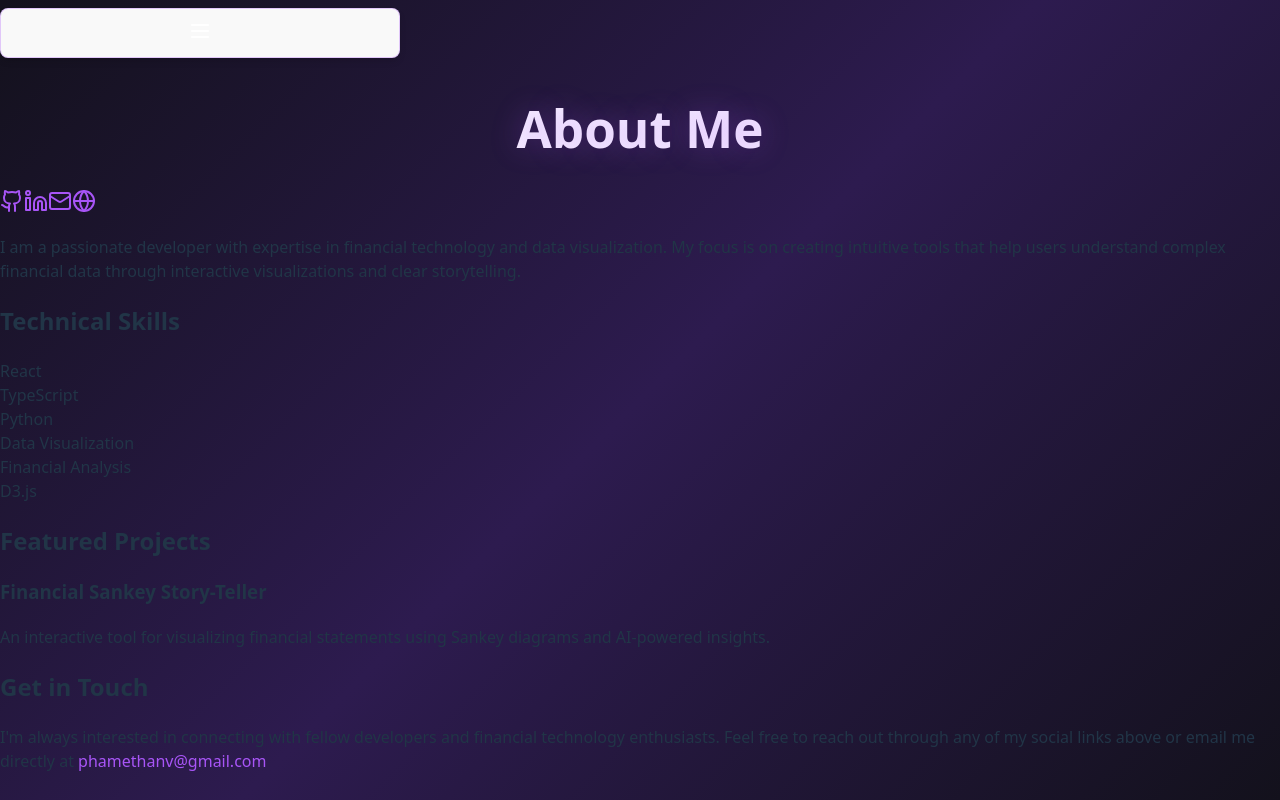
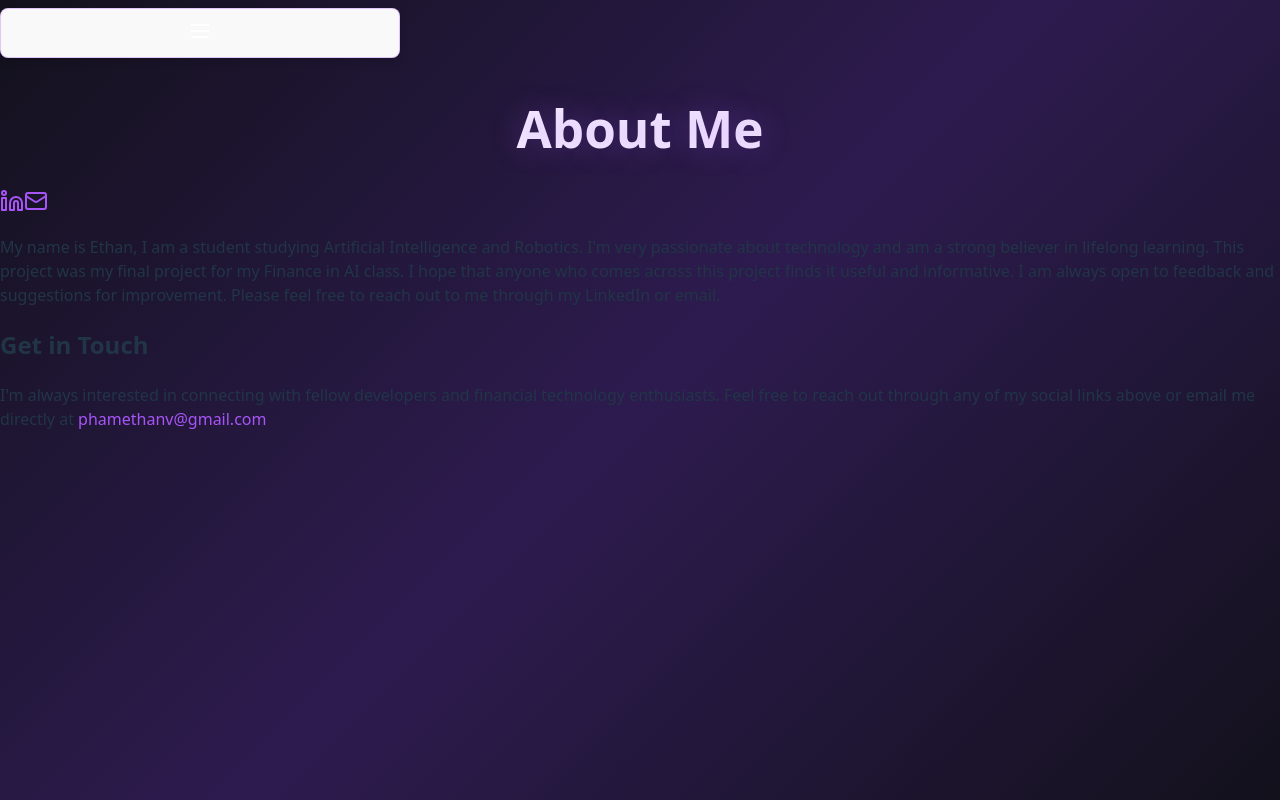
Before and after one commit to Ethan-pyjs/FSankeyLLMTL, a React (Vite) app in the folder Financial-Sankey-StoryTeller/: page /about in a window 1280 px wide. Built offline with nearby package versions, Linux system fonts and the light colour scheme; the HTML template or start-up script is replaced by a standard one.

Commit message:
updated About.tsx

```diff
--- a/Financial-Sankey-StoryTeller/src/pages/About.tsx
+++ b/Financial-Sankey-StoryTeller/src/pages/About.tsx
@@ -1,12 +1,7 @@
-import { Github, Linkedin, Mail, Globe } from 'lucide-react';
+import { Linkedin, Mail } from 'lucide-react';
 
 export default function About() {
   const socialLinks = [
-    {
-      name: 'GitHub',
-      url: 'https://github.com/Ethan-pyjs',
-      icon: <Github className="w-6 h-6" />
-    },
     {
       name: 'LinkedIn',
       url: 'https://linkedin.com/in/phamethanv',
@@ -16,11 +11,6 @@ export default function About() {
       name: 'Email',
       url: 'mailto:phamethanv@gmail.com',
       icon: <Mail className="w-6 h-6" />
-    },
-    {
-      name: 'Portfolio',
-      url: 'https://your-portfolio.com',
-      icon: <Globe className="w-6 h-6" />
     }
   ];
 
@@ -49,39 +39,12 @@ export default function About() {
         {/* Introduction Section */}
         <div className="prose prose-invert max-w-none mb-8">
           <p className="text-gray-300 text-lg leading-relaxed">
-            I am a passionate developer with expertise in financial technology and data visualization.
-            My focus is on creating intuitive tools that help users understand complex financial data
-            through interactive visualizations and clear storytelling.
+            My name is Ethan, I am a student studying Artificial Intelligence and Robotics. I'm very
+            passionate about technology and am a strong believer in lifelong learning. This project
+            was my final project for my Finance in AI class. I hope that anyone who comes across this
+            project finds it useful and informative. I am always open to feedback and suggestions for
+            improvement. Please feel free to reach out to me through my LinkedIn or email.
           </p>
-        </div>
-
-        {/* Skills Section */}
-        <div className="mb-8">
-          <h2 className="text-2xl font-semibold text-purple-300 mb-4">Technical Skills</h2>
-          <div className="grid grid-cols-2 md:grid-cols-3 gap-4">
-            {['React', 'TypeScript', 'Python', 'Data Visualization', 'Financial Analysis', 'D3.js'].map((skill) => (
-              <div
-                key={skill}
-                className="bg-gray-800 bg-opacity-50 rounded-lg px-4 py-2 text-gray-300 text-center border border-purple-500 border-opacity-20"
-              >
-                {skill}
-              </div>
-            ))}
-          </div>
-        </div>
-
-        {/* Projects Section */}
-        <div className="mb-8">
-          <h2 className="text-2xl font-semibold text-purple-300 mb-4">Featured Projects</h2>
-          <div className="grid grid-cols-1 md:grid-cols-2 gap-6">
-            <div className="bg-gray-800 bg-opacity-50 rounded-lg p-4 border border-purple-500 border-opacity-20">
-              <h3 className="text-xl font-semibold text-purple-200 mb-2">Financial Sankey Story-Teller</h3>
-              <p className="text-gray-300">
-                An interactive tool for visualizing financial statements using Sankey diagrams and AI-powered insights.
-              </p>
-            </div>
-            {/* Add more projects as needed */}
-          </div>
         </div>
 
         {/* Contact Section */}
@@ -91,7 +54,7 @@ export default function About() {
             I'm always interested in connecting with fellow developers and financial technology enthusiasts.
             Feel free to reach out through any of my social links above or email me directly at{' '}
             <a
-              href="mailto:your.email@example.com"
+              href="mailto:phamethanv@gmail.com"
               className="text-purple-400 hover:text-purple-300 transition-colors duration-200"
             >
               phamethanv@gmail.com
```
